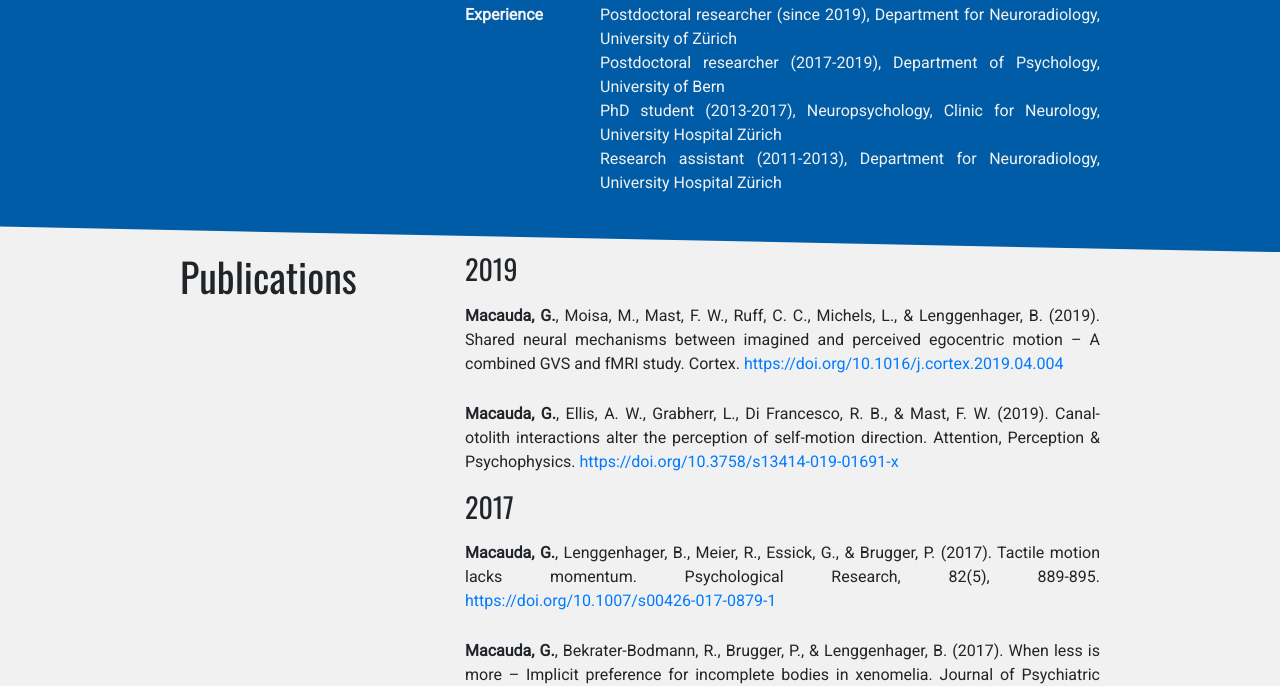
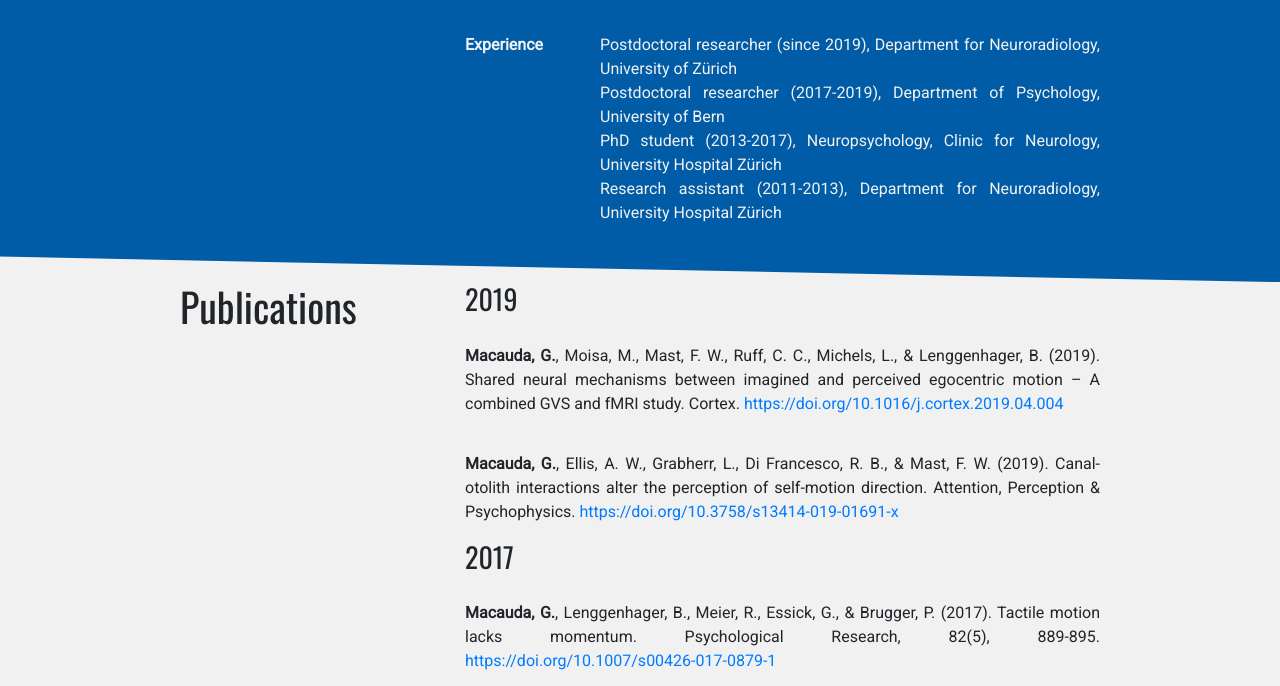
Before and after one commit to giamac/giamac.github.io, a plain HTML site: page index.html in a window 1280 px wide. Shown: the part 645-1331 px from the top of the page. Drawn offline with nearby package versions, Linux system fonts and the light colour scheme; some icons are missing.

Commit message:
Add files via upload
again smaller

```diff
--- a/main.css
+++ b/main.css
@@ -76,7 +76,7 @@ a.header:hover, a.header:active {
 .content {
   font-family: 'Roboto', sans-serif;
   font-size: 1em;
-  padding-top:10px;
+  padding-top:20px;
 }
 
 
```
